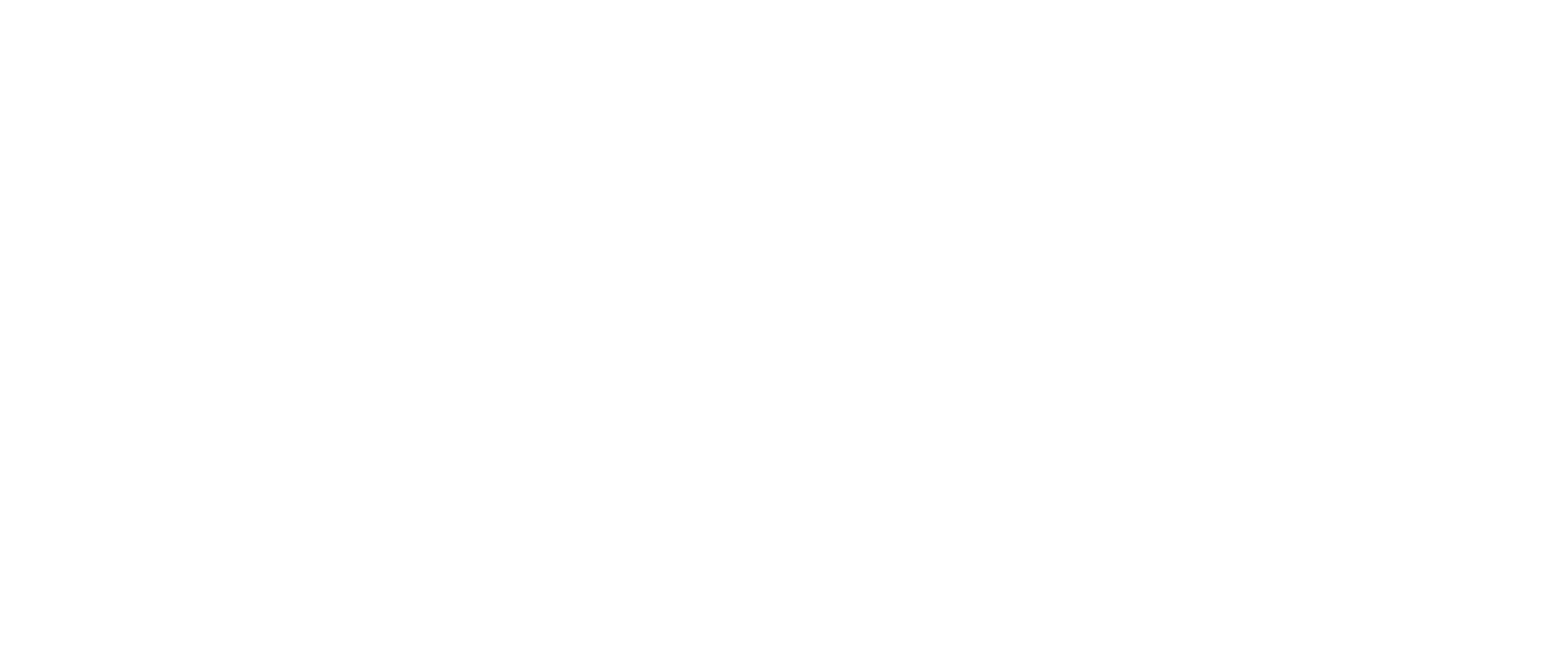
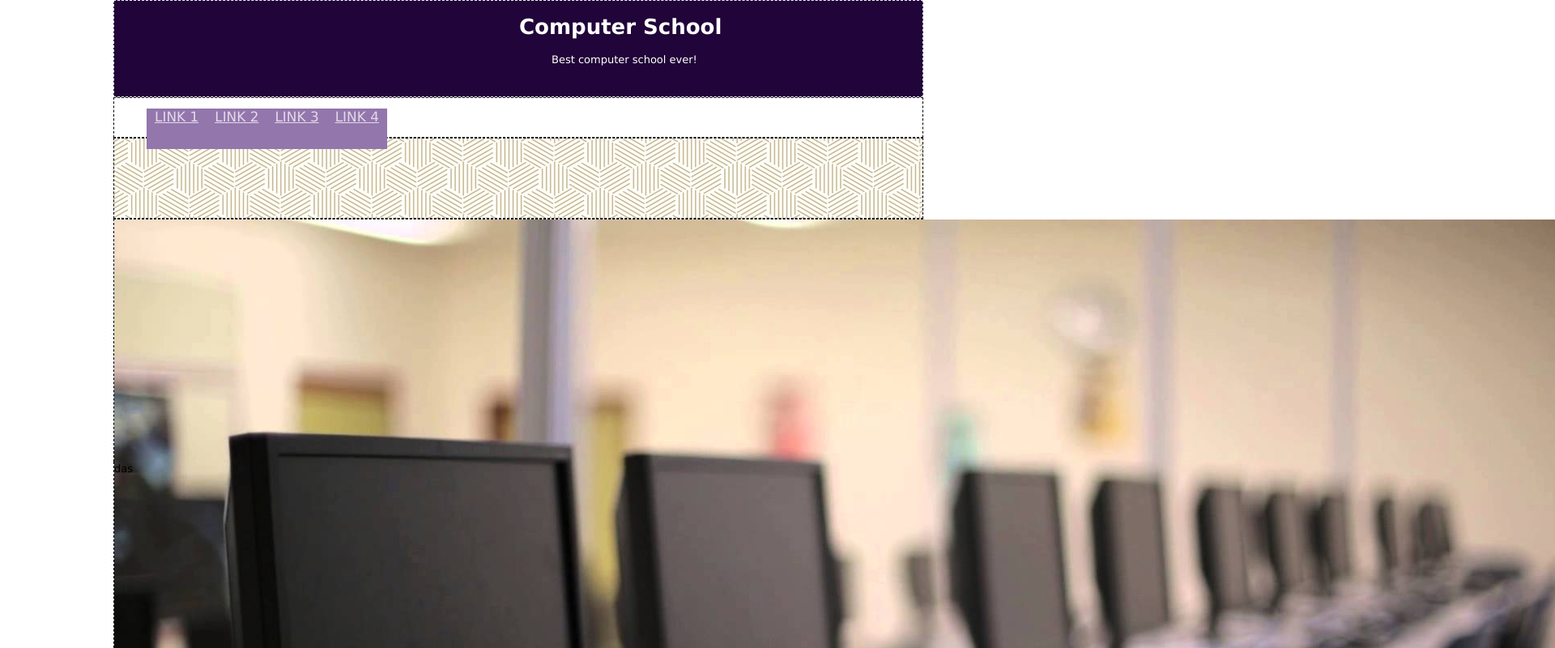
Before and after one commit to DanielFernandezR/e01_CSSBasic, a plain HTML site: page index.html in a window 1280 px wide. Shown: the top 800 px of the page at 81% size, 1920 px wide, since content can reach past the window. Drawn offline with Linux system fonts and the light colour scheme.

Commit message:
feat(): Añadir punto 3 correctamente

```diff
--- a/css/style.css
+++ b/css/style.css
@@ -1,27 +1,66 @@
 body {
-
+    width: 1200px;
+    font-family: Verdana;
+    font-size: 13px;
+    margin: 0 auto;
 }
 .div {
+    border-style:dashed;
+    border-width: 1px;
+    width: 1000px;
+    box-sizing: border-box;
+    margin: 0 auto;
 
 }
 .header {
+    height: 120px;
+    background-color: #210439;
+    color: white;
+    background-image: url("../images/logo.png") no-repeat ;
+}
+.header h1 {
+    margin-left: 500px;
+    font-size: 26px;
+}
+.header p {
+    margin-left: 540px;
+}
 
-    }
 .menu {
+    height: 50px;
+}
+.menu ul {
+    list-style-type: none;
+    position: absolute;
+  }
 
-}
+.menu li {
+    float: left;
+    background-color: #9376ac;
+    height: 50px;
+  }
+
+.menu li a {
+    color: #e2dae9;
+    font-size: 130%;
+    padding-top: 5px;
+    padding-bottom: 5px;
+    padding-left: 10px;
+    padding-right: 10px;
+  }
 .pattern {
-
+    height: 100px;
+    background-image: url("../images/pattern.jpg");
 }
 .cen-image {
-
+    height: 300px;
 }
 .grade {
-
+    height: 250px;
 }
 .images {
-
+    height: 300px;
 }
 .footer {
-
+    height: 100px;
 }
--- a/index.html
+++ b/index.html
@@ -8,18 +8,27 @@
 </head>
 <body>
     <div class="div header">
+        <h1>Computer School</h1>
+        <p>Best computer school ever!</p>
     </div>
     <div class="div menu">
+        <ul>
+            <li><a href="link1">LINK 1</a></li>
+            <li><a href="link2">LINK 2</a></li>
+            <li><a href="link3">LINK 3</a></li>
+            <li><a href="link4">LINK 4</a></li>
+        </ul>
     </div>
     <div class="div pattern">
     </div>
     <div class="div cen-image">
+        <img src="/images/fotofrontal.jpg" alt="">
     </div>
-    <div class="div grade">
+    <div class="div grade">das
     </div>
-    <div class="div images">
+    <div class="div images">ads
     </div>
-    <div class="div footer">
+    <div class="div footer">das
     </div>
 </body>
 </html>
```
